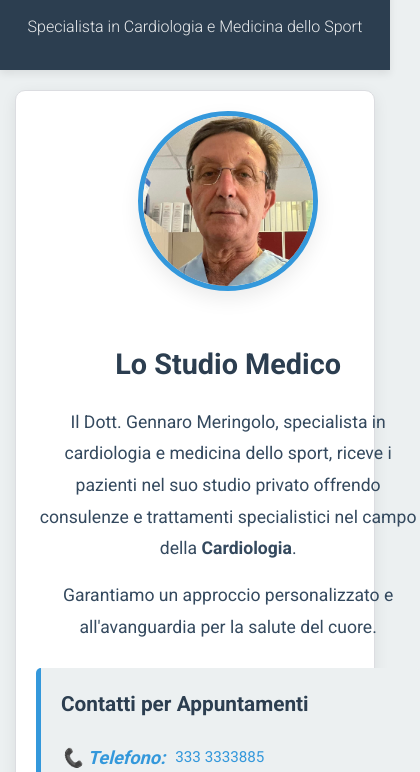
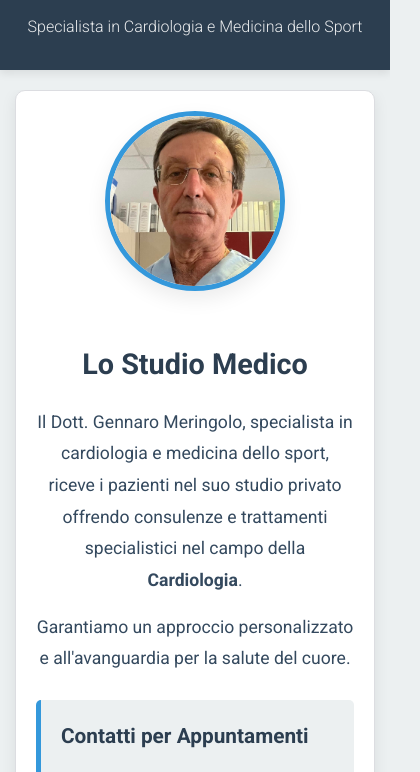
Before and after one commit to lucalabo/gennaro-site, a plain HTML site: page index.html in a window 390 px wide. Shown: the part 72-844 px from the top of the page, 420 px wide, since content can reach past the window. Drawn offline with Linux system fonts and the light colour scheme.

Commit message:
Fix responsive

```diff
--- a/style.css
+++ b/style.css
@@ -28,7 +28,8 @@ body {
 .container {
     max-width: 1100px;
     margin: 0 auto;
-    /* Riduciamo il padding laterale su mobile per ottimizzare lo spazio */
+    /* Impostiamo overflow-x: hidden sul contenitore principale per prevenire overflow */
+    overflow-x: hidden;
     padding: 0 20px;
 }
 
@@ -129,12 +130,16 @@ main {
     display: flex;
     align-items: center;
     font-size: 1.05em;
+    /* Soluzione 1: Forzare le parole lunghe ad andare a capo */
+    word-break: break-word;
 }
 
 .contatti-dettaglio p i {
     margin-right: 10px;
     font-size: 1.2em;
     color: var(--accent-color);
+    /* Soluzione 2: L'icona è un elemento a parte e non dovrebbe forzare l'overflow */
+    flex-shrink: 0;
 }
 
 
@@ -155,7 +160,7 @@ main {
     width: 250px;
     height: 250px;
     object-fit: cover;
-    object-position: top center; /* Posiziona l'immagine dando priorità all'alto (dove c'è la faccia) */
+    object-position: top center;
 }
 
 
@@ -212,7 +217,7 @@ footer {
 /* STILI PER TABLET E MOBILE LARGO (sotto i 768px) */
 @media (max-width: 768px) {
     .container {
-        padding: 0 15px; /* Più spazio laterale ridotto */
+        padding: 0 15px;
     }
     header h1 {
         font-size: 2.2em;
@@ -231,17 +236,17 @@ footer {
     }
 
     #info-medico {
-        flex-direction: column; /* Impila gli elementi */
+        flex-direction: column;
         text-align: center;
     }
 
     .foto-container {
-        order: 1; /* Sposta la foto in alto */
+        order: 1;
         margin-bottom: 20px;
     }
 
     #info-medico .testo-info {
-        order: 2; /* Sposta il testo sotto la foto */
+        order: 2;
     }
 
     #info-medico .testo-info h3 {
@@ -249,7 +254,7 @@ footer {
     }
 
     .foto-container img {
-        width: 180px; /* Riduci leggermente l'immagine */
+        width: 180px;
         height: 180px;
     }
 
@@ -264,6 +269,11 @@ footer {
 
 /* STILI PER SMARTPHONE (sotto i 480px) */
 @media (max-width: 480px) {
+    /* Assicuriamo che nulla forzi l'overflow */
+    body {
+        overflow-x: hidden;
+    }
+
     header {
         padding: 30px 0;
     }
@@ -277,7 +287,7 @@ footer {
     }
 
     main {
-        padding: 20px 0; /* Riduci il padding del contenuto principale */
+        padding: 20px 0;
     }
 
     .card {
@@ -286,8 +296,14 @@ footer {
 
     .contatti-dettaglio p {
         font-size: 0.95em;
-        /* Rendi i link tappabili più facilmente */
         padding: 5px 0;
+        /* Rimuoviamo la flexbox orizzontale e lasciamo che l'icona e il testo si gestiscano come blocco. */
+        display: block;
+    }
+
+    .contatti-dettaglio p i {
+        /* Rimuoviamo il flex-shrink specifico per il mobile se usiamo display: block; */
+        margin-right: 5px; /* Riduciamo lo spazio */
     }
 
     .mappa-header {
```
